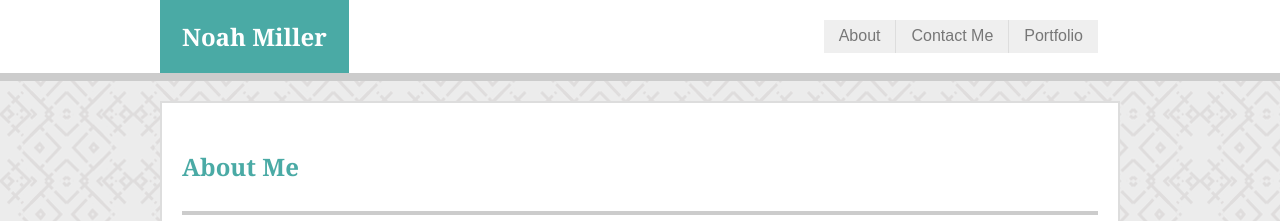
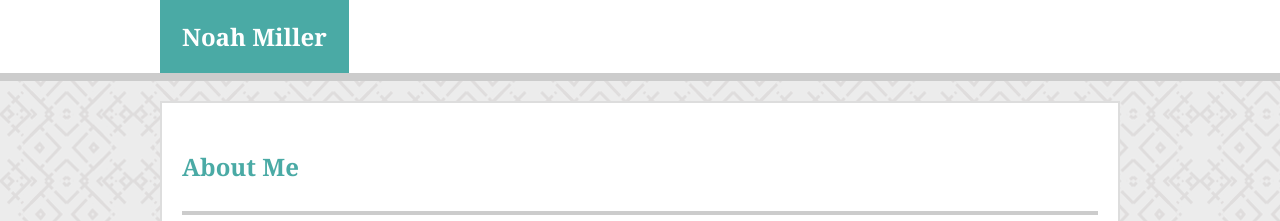
Before and after one commit to millernj/_millernj_github.io, a plain HTML site: page index.html in a window 1280 px wide. Shown: the top 221 px of the page. Drawn offline with Linux system fonts and the light colour scheme.

Commit message:
removing broken navigation

```diff
--- a/index.html
+++ b/index.html
@@ -18,11 +18,6 @@
           Noah Miller
         </h2>
       </div>
-      <nav>
-        <button onclick="window.location.href = 'index.html';">About</button>
-        <button onclick="window.location.href = 'contact.html';">Contact Me</button>
-        <button onclick="window.location.href = 'portfolio.html';">Portfolio</button>
-      </nav>
     </div>
   </header>
   <div id="content-wrapper" class="clearfix">
```
